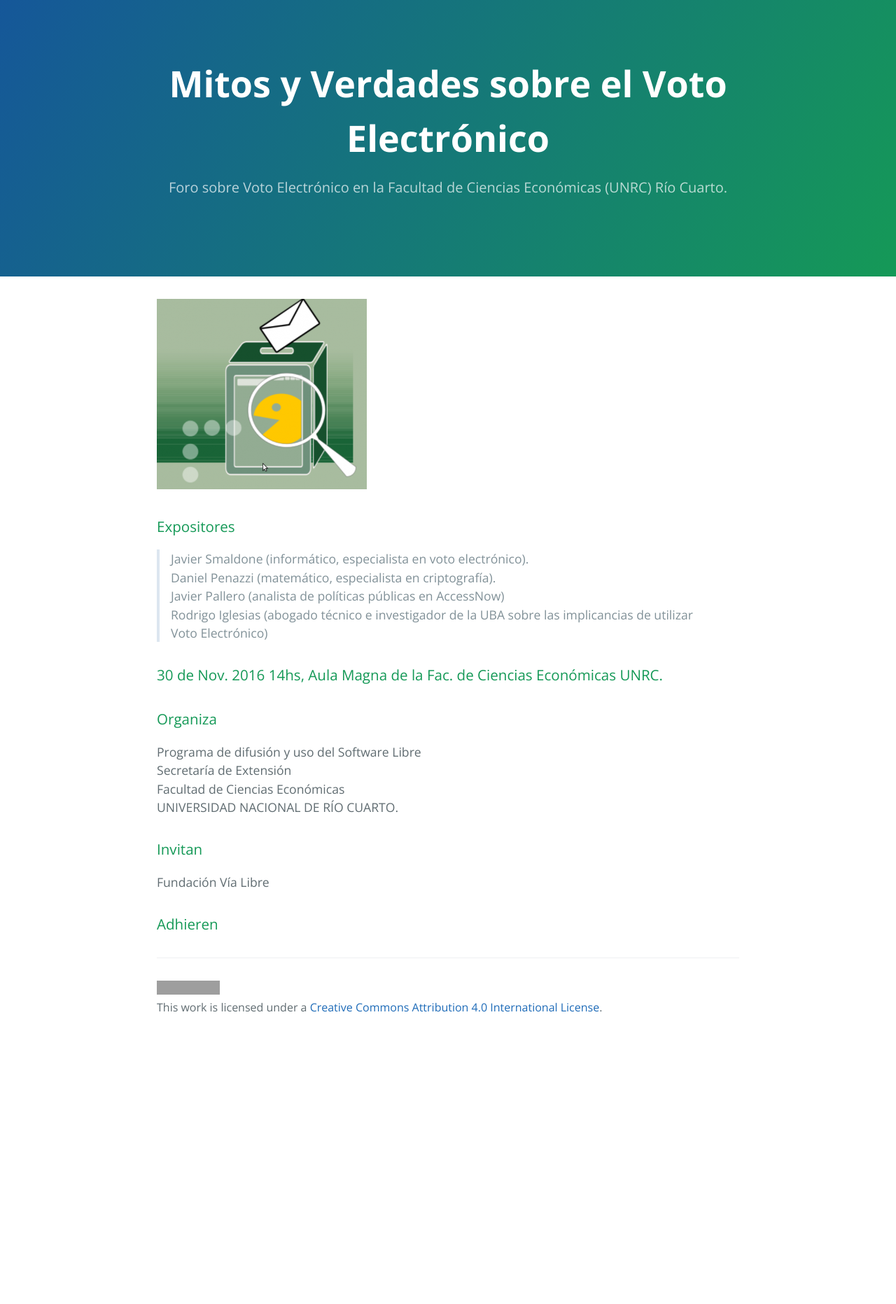
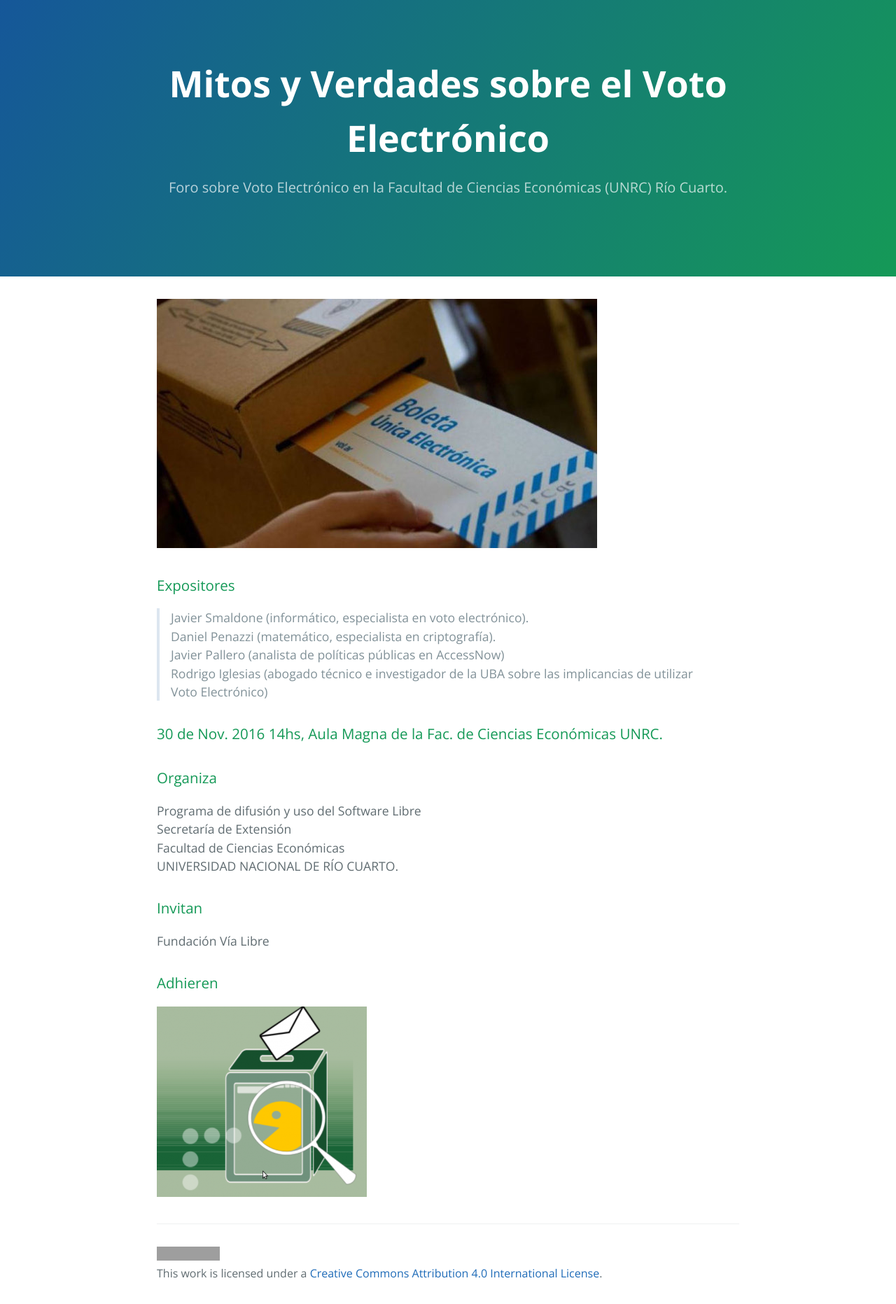
Before and after one commit to pewen/evoto, a Jekyll site: the page built from index.md, in a window 1280 px wide. Shown: the whole page at 70% size. Built offline with Jekyll 4.4.1, drawn with Linux system fonts in a browser that asks for light colours; before the commit the page ends 1483 px from its top, so only the background shows below that; grey boxes are pictures that could not be loaded.

Commit message:
minor change

```diff
--- a/index.md
+++ b/index.md
@@ -3,7 +3,7 @@ layout: default
 title: {{ site.name }}
 ---
 
-![](./img/evoto.png)
+![](./img/voto-electronico.jpg)
 
 ### Expositores
 
@@ -25,3 +25,5 @@ UNIVERSIDAD NACIONAL DE RÍO CUARTO.
 Fundación Vía Libre
 
 ### Adhieren
+
+![](./img/evoto.png)
```
Also changed, not shown: img/voto-electronico.jpg (added).
